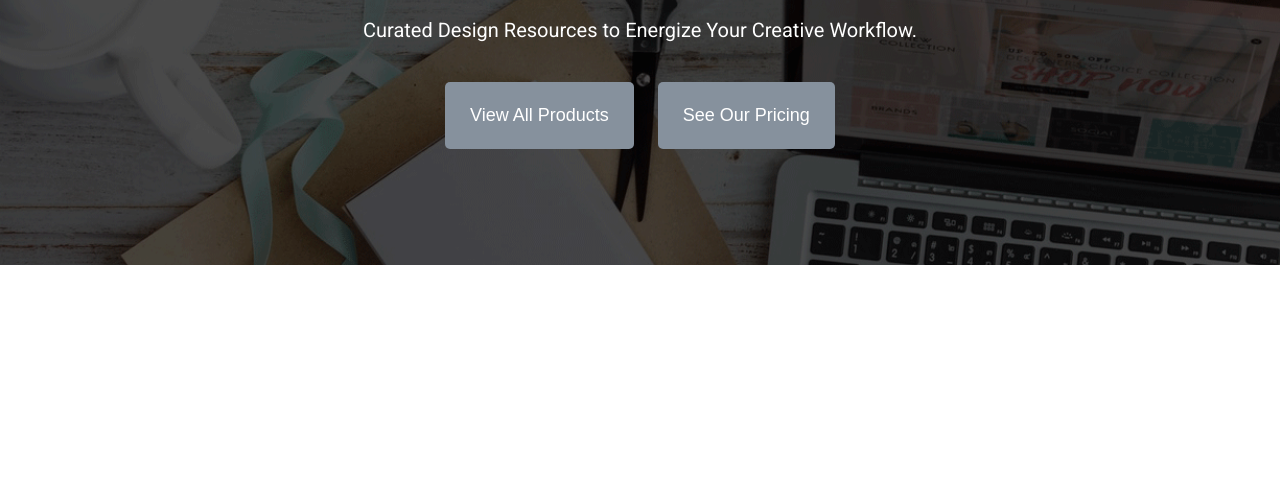
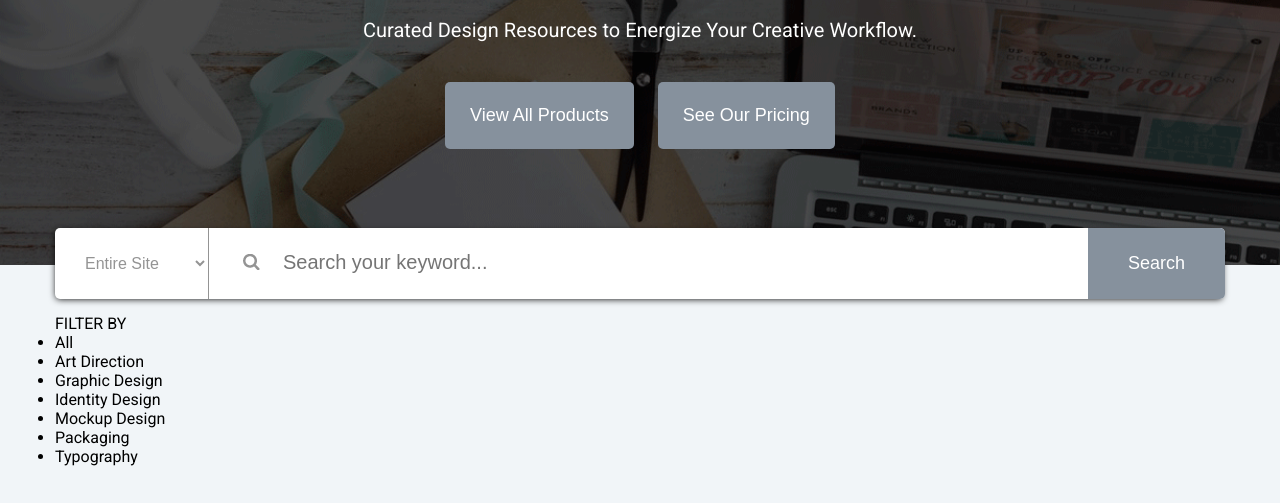
Before and after one commit to sanztastic/DesignAssignmentFinal, a plain HTML site: page index.html in a window 1280 px wide. Shown: the part 388-891 px from the top of the page. Before the commit the page ends 800 px from the top, so only its background shows below. Drawn offline with Linux system fonts and the light colour scheme.

Commit message:
header side done and added searchbar and Now starting the project seriously

```diff
--- a/css/layout.css
+++ b/css/layout.css
@@ -9,15 +9,31 @@
 }
 
 /**body part starts**/
-
+.body{
+    background: #f1f5f8;
+}
+.body-wrapper{
+    position: relative;
+    margin: 0 auto;
+    background: transparent;
+    /* padding: 0 20px; */
+}
 /**body parts ends**/
 
 @media(min-width: 480px){
+    /* .container{
+        width: 28.125em;
+    } */
 }
 @media(min-width:768px){
+    /* .container {
+        width: 46.125em;
+    }  */
 }
 @media(width: 992px){
-
+    .container {
+        width: 60.125em;
+    }
 }
 @media(min-width: 1200px){
     .container {
@@ -26,4 +42,7 @@
     .header-wrapper{
         padding: 0px;
     }
+    .body-wrapper{
+        padding: 0;
+    }
 }
--- a/css/style.css
+++ b/css/style.css
@@ -130,7 +130,63 @@
 }
 
 /**body part starts**/
-
+.body-wrapper-absolute{
+    width: inherit;
+    position: relative;
+    top: -37px;
+}
+.search-box-wrapper{
+    /* position: absolute; */
+    border-radius: 5px;
+    /* top: -37px; */
+    background: white;
+    width: inherit;
+    box-shadow: -1px 2px 7px -2px black;
+    border: none;
+    margin-bottom: 15px;
+}
+.search-dropdown{
+    padding: 2.222222%;
+    font-size: 16px;
+    font-weight: 400;
+    color: #949494;
+    border: none;
+    border-right: 1px solid #949494;
+    outline: none;
+    background: transparent;
+}
+.search-bar{
+    font-size: 20px;
+    font-weight: 400;
+    color: #949494;
+    height: inherit;
+    background: transparent;
+    border: none;
+    outline: none;
+    padding-left: 70px;
+    background-image: url("../images/search_icon2.png");
+    background-repeat: no-repeat;
+    background-position-y: center;
+    background-position-x: 30px;
+}
+.search-btn{
+    font-size: 18px;
+    font-weight: 500;
+    float: right;
+    padding: 2.136752% 3.418803%;
+    cursor: pointer;
+    background: #86919d;
+    outline: none;
+    border: none;
+    color: white;
+    border-top-right-radius: 5px;
+    border-bottom-right-radius: 5px;
+}
+.search-btn:hover{
+    background: #2f8be6;
+}
+.search-filter{
+}
 /**body part ends**/
 
 @media(min-width:480px){
--- a/index.html
+++ b/index.html
@@ -58,15 +58,39 @@
                     </div>
                 </div>
             </div>
-            <div class="body">
-                <div class="body-wrapper">
-
+        </div>
+        <div class="body">
+            <div class="body-wrapper container">
+                <div class="body-wrapper-absolute">
+                    <div class="search-box-wrapper">
+                        <select name="site" class="search-dropdown">
+                            <option value="entire">Entire Site</option>
+                            <option value="saab">Illustrations</option>
+                            <option value="saab">Icons</option>
+                        </select>
+                        <input type="text" class="search-bar" placeholder="Search your keyword...">
+                        <button class="search-btn">Search</button>
+                    </div>
+                    <div class="float-clearer"></div>
+                    <div class="search-filter">
+                        <p>FILTER BY</p>
+                        <ul class="filter-list">
+                            <li>All</li>
+                            <li>Art Direction</li>
+                            <li>Graphic Design</li>
+                            <li>Identity Design</li>
+                            <li>Mockup Design</li>
+                            <li>Packaging</li>
+                            <li>Typography</li>
+                        </ul>
+                    </div>
                 </div>
             </div>
-            <div class="footer">
+        </div>
+        <div class="footer">
 
-            </div>
         </div>
+    </div>
 </body>
 
 </html>
```
Also changed, not shown: images/search_icon2.png (added).
